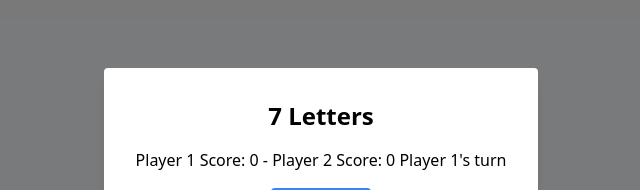
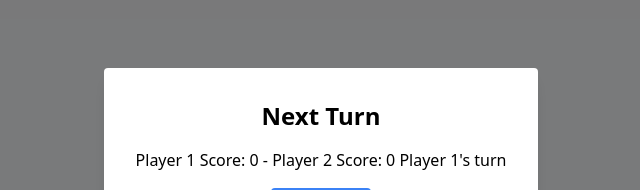
Before and after one commit to williampepple1/seven-letters, a React (Vite) app: page / in a window 1280 px wide. Shown: the part 236-426 px from the top of the page, without its empty margins (319-959 px from the left). Built offline with nearby package versions, Linux system fonts and the light colour scheme.

Commit message:
Update WordGame.tsx

```diff
--- a/src/components/WordGame.tsx
+++ b/src/components/WordGame.tsx
@@ -1,3 +1,4 @@
+// src/WordGame.tsx
 import React, { useState, useEffect } from 'react';
 import { words } from '../words';
 import Modal from './Modal';
@@ -77,26 +78,22 @@ const WordGame: React.FC = () => {
         setMessage(`Player ${currentPlayer + 1} wins!`);
       }
     } else {
-      setMessage(`Incorrect! Player ${currentPlayer + 1} loses their turn.`);
-      setSelectedWord(null);
-      setRevealedWord('');
-      setInput('');
-      setCurrentPlayer((currentPlayer + 1) % 2);
-      setRandomWords(getRandomWords(7));
-      setIsModalOpen(true); // Open modal for the next player's turn
+      setMessage('Incorrect! Try again.');
     }
+    setInput('');
   };
 
   const handleWordClick = (word: string) => {
     setSelectedWord(word);
     setRevealedWord(revealLetters(word, 3));
     setMessage(`Player ${currentPlayer + 1} selected a word.`);
-    setTimeLeft(30);
-    setRandomWords([]); // Clear the word list
+    setRandomWords([]);  // Clear the word list
+    setIsModalOpen(true); // Open modal before the next player can see the word
   };
 
   const handleContinue = () => {
     setIsModalOpen(false); // Close the modal when the player clicks continue
+    setTimeLeft(30); // Start the timer
   };
 
   const handleRestart = () => {
@@ -116,12 +113,12 @@ const WordGame: React.FC = () => {
     <div className="flex items-center justify-center min-h-screen bg-gray-100">
       <Modal
         isOpen={isModalOpen}
-        title="7 Letters"
+        title="Next Turn"
         content={`Player 1 Score: ${playerScores[0]} - Player 2 Score: ${playerScores[1]}\nPlayer ${currentPlayer + 1}'s turn`}
         onContinue={handleContinue}
       />
       <div className="text-center">
-        <h1 className="text-4xl font-bold mb-6">7 Letters</h1>
+        <h1 className="text-4xl font-bold mb-6">Word Game</h1>
         {!gameOver && !isModalOpen && (
           <>
             <p className="mb-4">Player {currentPlayer + 1}'s turn</p>
```
